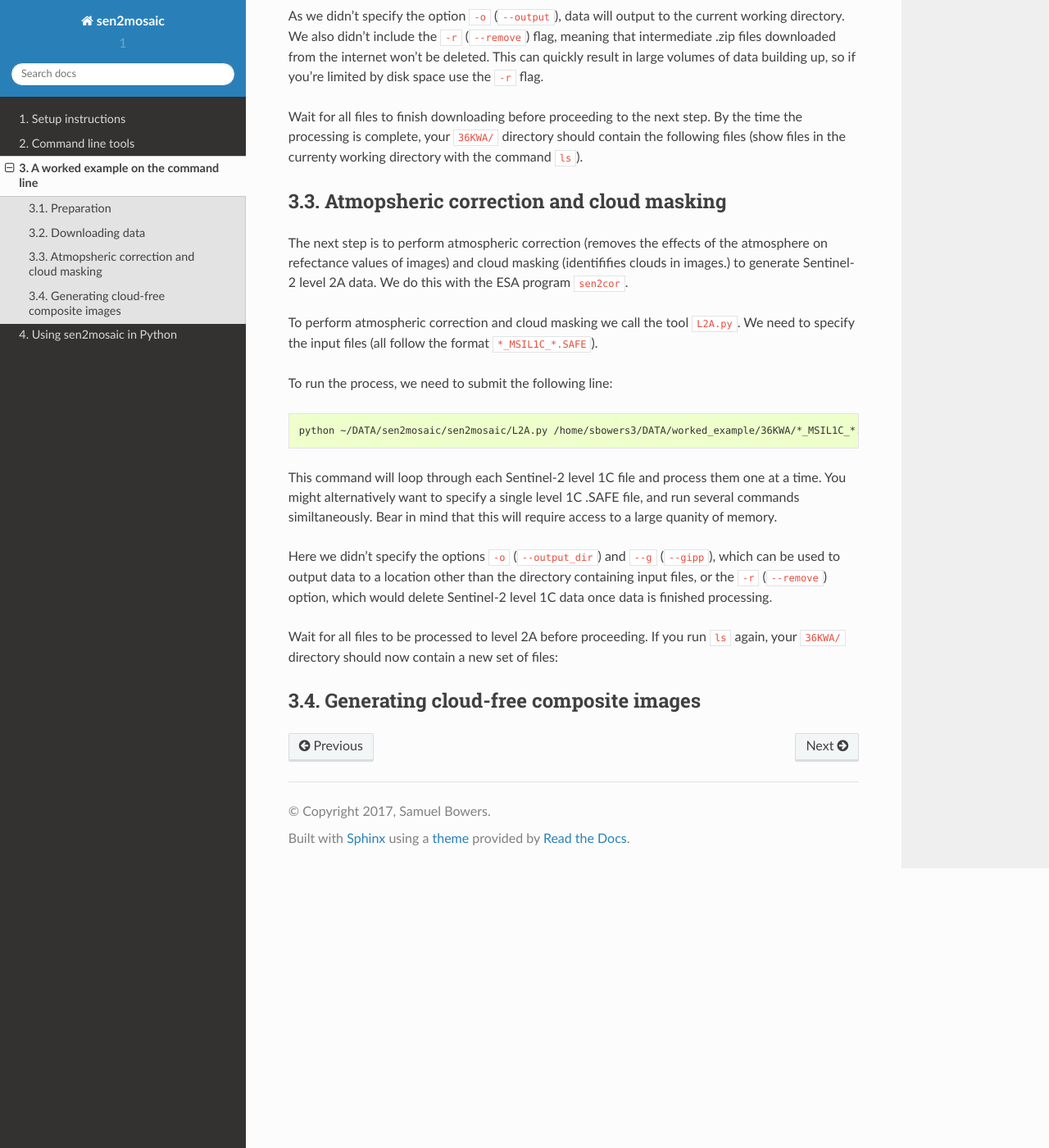
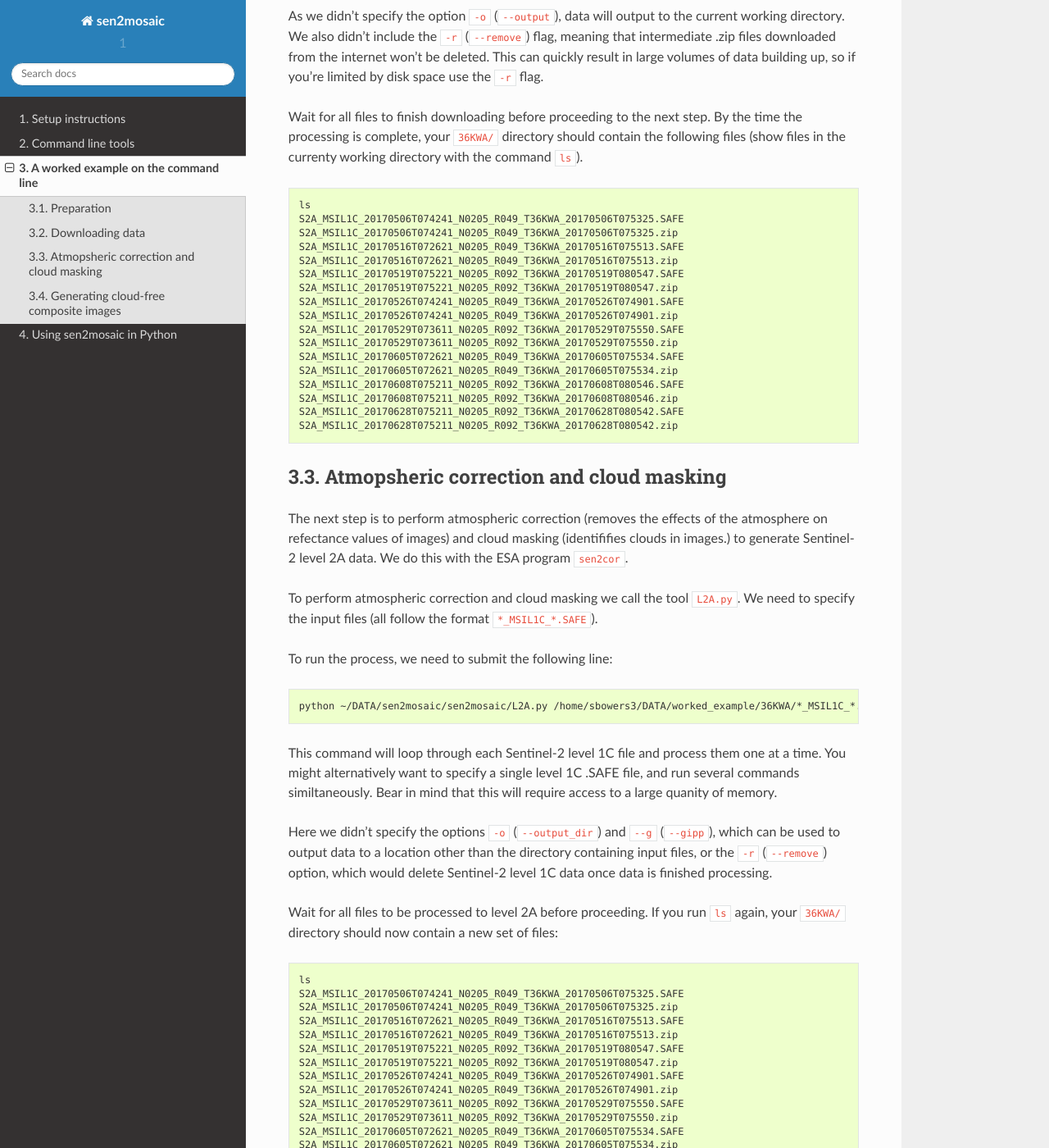
Before and after one commit to smfm-project/sen2mosaic, a Sphinx documentation site: the page built from docs/source/worked_example.rst, in a window 1280 px wide and 1400 px high, scrolled down 1231 px. Shown: the whole window at 82% size. Built offline with Sphinx 7.4.7 and the Read the Docs theme 2.0.0, drawn with Linux system fonts in a browser that asks for light colours; part of the change alters nothing that is shown; some of the changed text lies outside the part shown.

```diff
--- a/docs/source/worked_example.rst
+++ b/docs/source/worked_example.rst
@@ -1,7 +1,7 @@
 A worked example on the command line
 ====================================
 
-Here we'll show you by example how the sen2mosaic processing chain works in practice. We will focus on an example from southern Mozambique, with the aim of creating a cloud-free composite GeoTiff product for the area **500,000 - 600,000 m E** and **7,550,000 - 7,650,000 m N** ( **UTM 36S** ). This area is covered by Sentinel-2 tiles **36KWA** and **36KWB**. We'll limit this mosaic to the early dry season ( **May and June** ), in anticipation of multiple seasonally-specific mosaics improving classification accuracy. We'll download data from the year **2017**.
+Here we'll show you by example how the sen2mosaic processing chain works in practice. We will focus on an example from southern Mozambique, with the aim of creating a cloud-free composite GeoTiff product for the area **500,000 - 600,000** m Eastings and **7,550,000 - 7,650,000** m Northings (**UTM 36S**). This area is covered by Sentinel-2 tiles **36KWA** and **36KWB**. We'll limit this mosaic to the early dry season (**May and June**) of **2017**, in anticipation of multiple seasonally-specific mosaics improving classification accuracy.
 
 Preparation
 -----------
@@ -49,6 +49,7 @@ As we didn't specify the option ``-o`` (``--output``), data will output to the c
 Wait for all files to finish downloading before proceeding to the next step. By the time the processing is complete, your ``36KWA/`` directory should contain the following files (show files in the currenty working directory with the command ``ls``).
 
 .. code-block:: console
+
     ls
     S2A_MSIL1C_20170506T074241_N0205_R049_T36KWA_20170506T075325.SAFE
     S2A_MSIL1C_20170506T074241_N0205_R049_T36KWA_20170506T075325.zip
@@ -87,6 +88,7 @@ Here we didn't specify the options ``-o`` (``--output_dir``) and ``--g`` (``--gi
 Wait for all files to be processed to level 2A before proceeding. If you run ``ls`` again, your ``36KWA/`` directory should now contain a new set of files:
 
 .. code-block:: console
+
     ls
     S2A_MSIL1C_20170506T074241_N0205_R049_T36KWA_20170506T075325.SAFE
     S2A_MSIL1C_20170506T074241_N0205_R049_T36KWA_20170506T075325.zip
```
